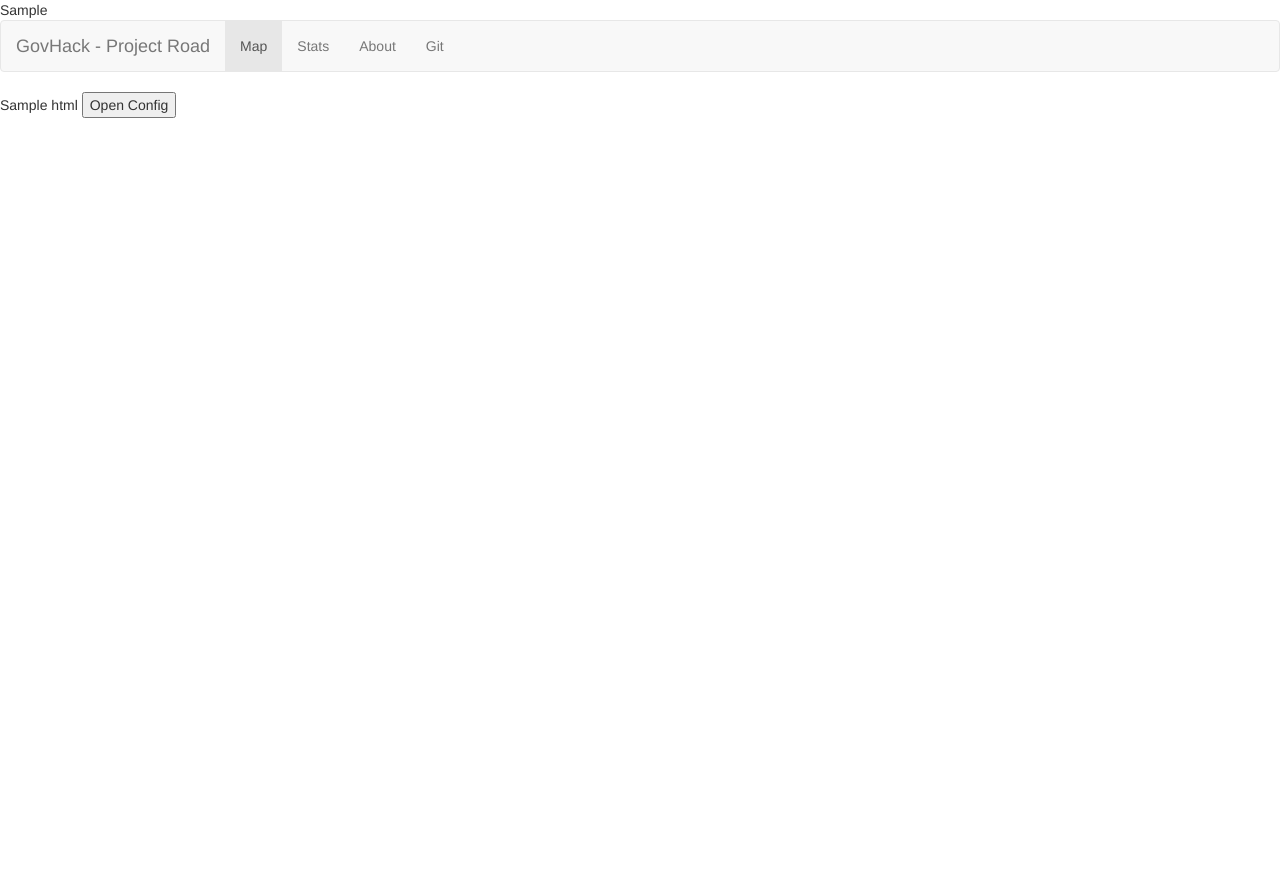
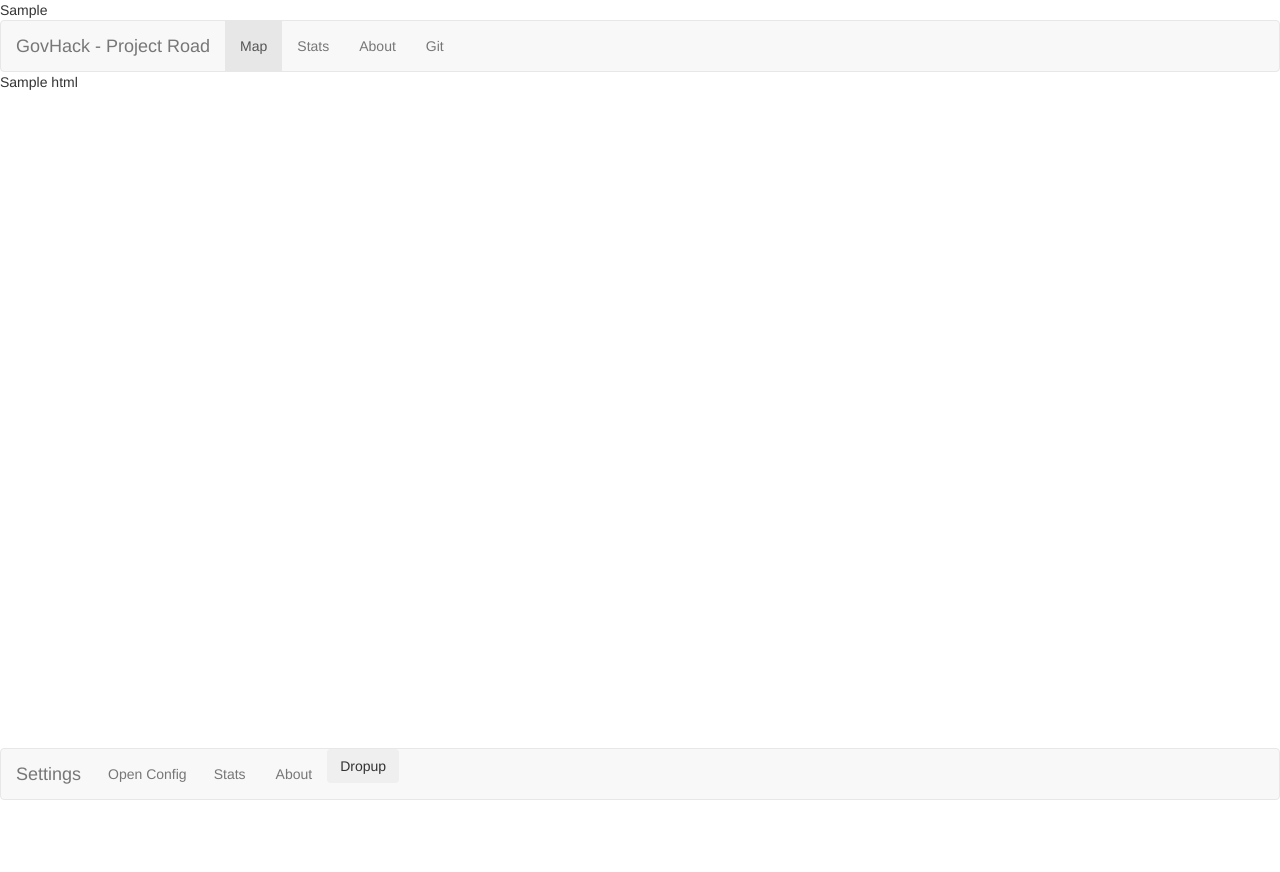
Before and after one commit to RangeTeX/ProjectRoad, a Flask app: template templates/map.html in a window 1280 px wide. Before the commit the page ends 118 px from the top, so only its background shows below. Run offline with Flask 2, Linux system fonts and the light colour scheme; the template is opened without the code that fills it: most values are stand-ins (such as "Sample title", 1, 10 or a date in 2020); some libraries are stand-ins or nearby versions.

Commit message:
lookin gooooood

```diff
--- a/govhack.py
+++ b/govhack.py
@@ -35,7 +35,7 @@ def map_view():
         lat=-38.01973,
         lng=145.3008,
         center_on_user_location=True,
-        style='height:500px;width:auto;margin:0;',
+        style='height:500px;width:auto;margin:0;flex-grow:1;',
         # markers is a list of tuples
         # if we write a func that returns [(lat,long),(lat,long),...]
         # we can plot that shit :D
--- a/templates/header.html
+++ b/templates/header.html
@@ -35,7 +35,7 @@
 
 <body>
 {% block nav %}
-    <nav class="navbar navbar-default">
+    <nav class="navbar navbar-default" style="margin-bottom: 0px;">
         <div class="container-fluid">
             <div class="navbar-header">
                 <a class="navbar-brand" href="#">GovHack - Project Road</a>
@@ -48,6 +48,7 @@
                 <li class="{{ "active" if active_page == 'about' else '' }}"><a href="{{ url_for('about') }}">About</a>
                 </li>
                 <li><a href="{{ url_for('gitlink') }}">Git</a></li>
+
             </ul>
         </div>
     </nav>
--- a/templates/map.html
+++ b/templates/map.html
@@ -41,6 +41,7 @@
             font-weight: bold;
         }
 
+
         .close:hover,
         .close:focus {
             color: #000;
@@ -61,10 +62,48 @@
 </head>
 <body>
 {% block body %}
+<div style="
+    display: flex;
+    flex-direction:  column;
+    min-height: 100vh;
+">
+    {{ map.html }}
+</div>
 
-    {{ map.html }}
     <!-- Trigger/Open The Modal -->
-    <button id="myBtn">Open Config</button>
+    <nav class="navbar navbar-default"  style=" margin-bottom: 0px; overflow: hidden; position: fixed; bottom: 0; width: 100%;">
+        <div class="container-fluid">
+            <div class="navbar-header">
+                <a class="navbar-brand" href="#">Settings</a>
+            </div>
+            <ul class="nav navbar-nav">
+                <li> <button id="myBtn" type="button" class="btn" style="background: #F8F8F8;padding-top: 15px;padding-bottom: 15px;border:  0px;color:  #777;">Open Config</button>
+                </li>
+                <li class="{{ "active" if active_page == 'stats' else '' }}"><a href="{{ url_for('stats') }}">Stats</a>
+                </li>
+                <li class="{{ "active" if active_page == 'about' else '' }}"><a href="{{ url_for('about') }}">About</a>
+                </li>
+                <li>
+<div class="btn-group dropup">
+  <button type="button" class="btn btn-secondary dropdown-toggle" data-toggle="dropdown" aria-haspopup="true" aria-expanded="false">
+    Dropup
+  </button>
+  <div class="dropdown-menu">
+    <!-- Dropdown menu links -->
+      <div class="dropdown-menu" x-placement="top-start" style="position: absolute; transform: translate3d(0px, -2px, 0px); top: 0px; left: 0px; will-change: transform;">
+      <a class="dropdown-item" href="#">Action</a>
+      <a class="dropdown-item" href="#">Another action</a>
+      <a class="dropdown-item" href="#">Something else here</a>
+      <div class="dropdown-divider"></div>
+      <a class="dropdown-item" href="#">Separated link</a>
+    </div>
+  </div>
+</div>
+                </li>
+            </ul>
+        </div>
+    </nav>
+
 
     <!-- The Modal -->
     <div id="myModal" class="modal">
```
